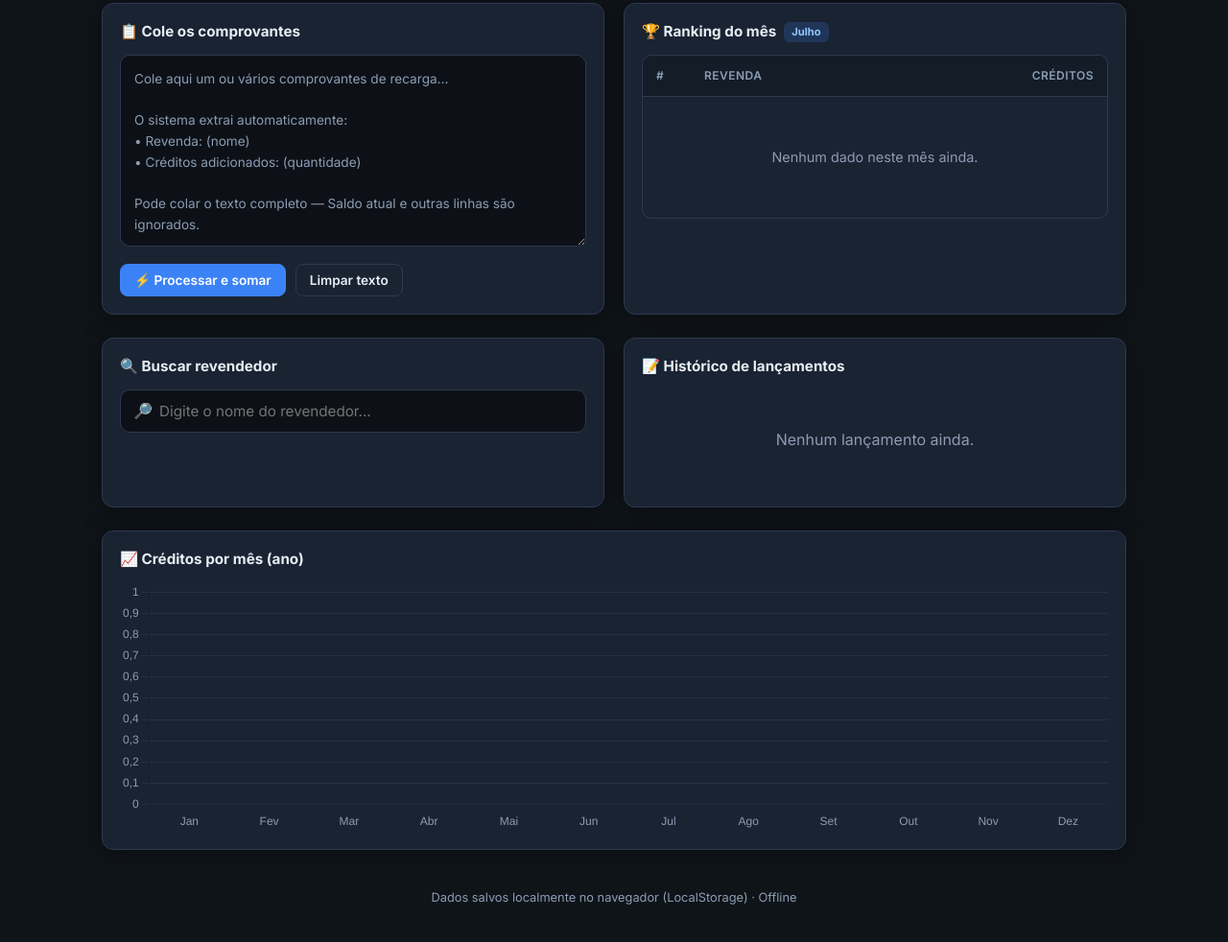
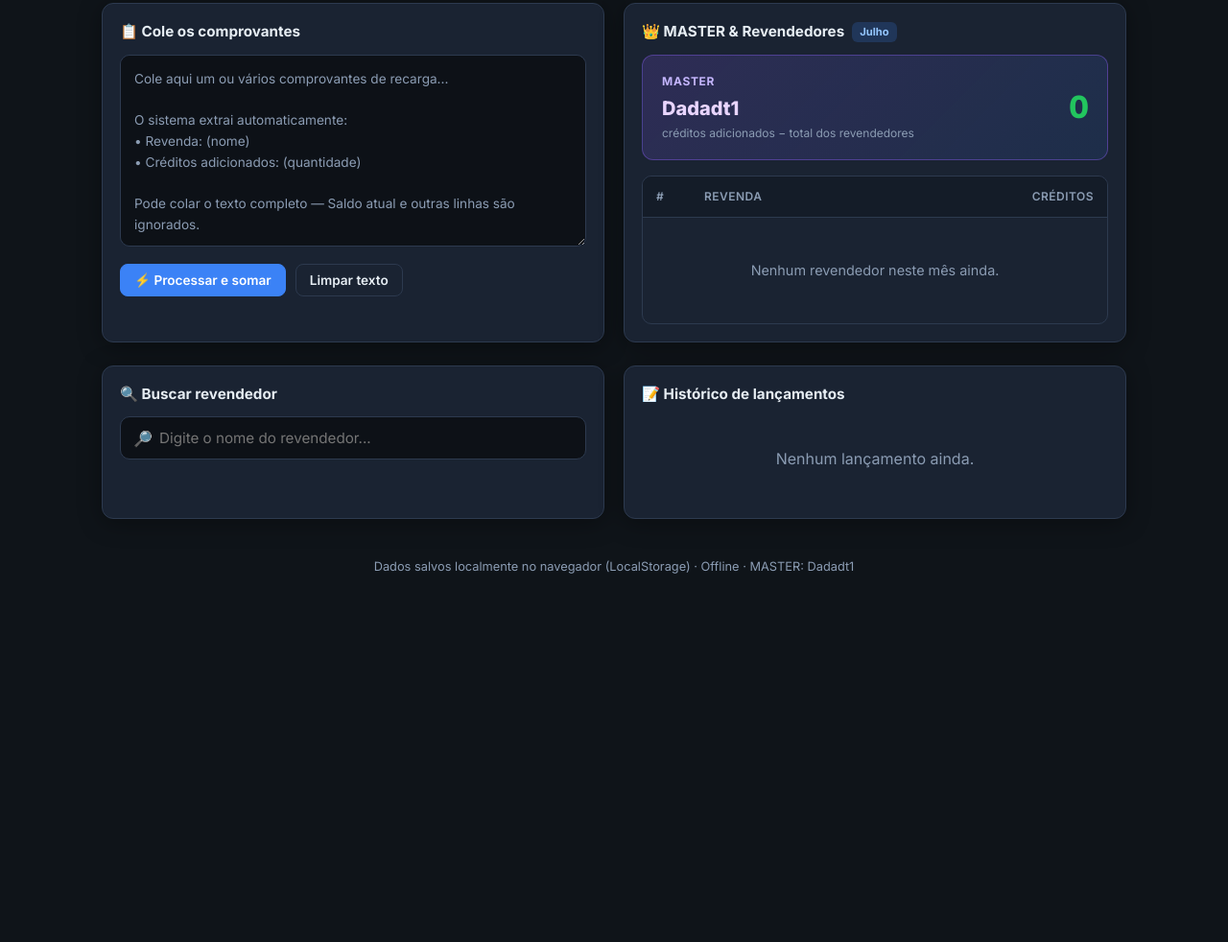
Before and after one commit to dtzao/renovacao, a plain HTML site: page index.html in a window 1280 px wide. Shown: the part 328-1310 px from the top of the page at 96% size. After the commit the page ends 989 px from the top, so only its background shows below. Drawn offline with nearby package versions, Linux system fonts and the light colour scheme.

Commit message:
Update index.html

```diff
--- a/index.html
+++ b/index.html
@@ -4,7 +4,6 @@
   <meta charset="UTF-8" />
   <meta name="viewport" content="width=device-width, initial-scale=1.0" />
   <title>Painel de Renovações | Controle de Créditos</title>
-  <script src="https://cdn.jsdelivr.net/npm/chart.js@4.4.1/dist/chart.umd.min.js"></script>
   <link rel="preconnect" href="https://fonts.googleapis.com" />
   <link rel="preconnect" href="https://fonts.gstatic.com" crossorigin />
   <link href="https://fonts.googleapis.com/css2?family=Inter:wght@400;500;600;700;800&display=swap" rel="stylesheet" />
@@ -298,11 +297,53 @@
       flex-wrap: wrap;
     }
 
+    .master-box {
+      background: linear-gradient(135deg, rgba(139,92,246,0.18), rgba(59,130,246,0.12));
+      border: 1px solid rgba(139,92,246,0.4);
+      border-radius: 12px;
+      padding: 18px 20px;
+      margin-bottom: 16px;
+      display: flex;
+      align-items: center;
+      justify-content: space-between;
+      gap: 12px;
+      flex-wrap: wrap;
+    }
+
+    .master-label {
+      font-size: 0.75rem;
+      font-weight: 700;
+      text-transform: uppercase;
+      letter-spacing: 0.06em;
+      color: #c4b5fd;
+      margin-bottom: 4px;
+    }
+
+    .master-name {
+      font-size: 1.25rem;
+      font-weight: 800;
+      color: #e9d5ff;
+    }
+
+    .master-credits {
+      font-size: 2rem;
+      font-weight: 800;
+      color: var(--success);
+      font-variant-numeric: tabular-nums;
+      letter-spacing: -0.03em;
+    }
+
+    .master-hint {
+      font-size: 0.75rem;
+      color: var(--text-muted);
+      margin-top: 2px;
+    }
+
     .table-wrap {
       overflow-x: auto;
       border-radius: 10px;
       border: 1px solid var(--border);
-      max-height: 420px;
+      max-height: 380px;
       overflow-y: auto;
     }
 
@@ -426,15 +467,15 @@
       font-size: 0.8rem;
     }
 
+    .history-chip.master-chip {
+      background: rgba(139,92,246,0.2);
+      border-color: rgba(139,92,246,0.4);
+      color: #c4b5fd;
+    }
+
     .history-chip span {
       color: var(--success);
       margin-left: 4px;
-    }
-
-    .chart-container {
-      position: relative;
-      height: 260px;
-      margin-top: 8px;
     }
 
     .search-result {
@@ -512,7 +553,7 @@
 
     .empty {
       text-align: center;
-      padding: 40px 20px;
+      padding: 32px 20px;
       color: var(--text-muted);
     }
 
@@ -598,7 +639,6 @@
       </div>
     </header>
 
-    <!-- Dashboard -->
     <div class="dashboard" id="dashboard">
       <div class="card stat-card">
         <div class="stat-label">Total de Créditos (mês)</div>
@@ -617,14 +657,11 @@
       </div>
     </div>
 
-    <!-- Month tabs -->
     <div class="tabs-wrap">
       <div class="tabs" id="monthTabs"></div>
     </div>
 
-    <!-- Main content -->
     <div class="main-grid">
-      <!-- Left: Input -->
       <div class="card">
         <div class="section-title">📋 Cole os comprovantes</div>
         <textarea id="pasteArea" placeholder="Cole aqui um ou vários comprovantes de recarga...
@@ -633,16 +670,29 @@ O sistema extrai automaticamente:
 • Revenda: (nome)
 • Créditos adicionados: (quantidade)
 
-Pode colar o texto completo — Saldo atual e outras linhas são ignorados."></textarea>
+Pode colar o texto completo — Saldo atual e outras linhas são ignorados.
+
+Lógica MASTER: créditos do Dadadt1 − total dos revendedores = saldo do MASTER."></textarea>
         <div class="process-row">
           <button class="btn btn-primary" onclick="processText()">⚡ Processar e somar</button>
           <button class="btn" onclick="document.getElementById('pasteArea').value=''">Limpar texto</button>
         </div>
       </div>
 
-      <!-- Right: Ranking table (principal) -->
       <div class="card">
-        <div class="section-title">🏆 Ranking do mês <span class="badge" id="monthBadge">Janeiro</span></div>
+        <div class="section-title">👑 MASTER &amp; Revendedores <span class="badge" id="monthBadge">Janeiro</span></div>
+
+        <div class="master-box" id="masterBox">
+          <div>
+            <div class="master-label">MASTER</div>
+            <div class="master-name" id="masterName">Dadadt1</div>
+            <div class="master-hint" id="masterHint">créditos adicionados − total dos revendedores</div>
+          </div>
+          <div style="text-align:right">
+            <div class="master-credits" id="masterCredits">0</div>
+          </div>
+        </div>
+
         <div class="table-wrap">
           <table>
             <thead>
@@ -653,14 +703,13 @@ Pode colar o texto completo — Saldo atual e outras linhas são ignorados."></t
               </tr>
             </thead>
             <tbody id="rankingBody">
-              <tr><td colspan="3"><div class="empty">Nenhum dado neste mês ainda.</div></td></tr>
+              <tr><td colspan="3"><div class="empty">Nenhum revendedor neste mês ainda.</div></td></tr>
             </tbody>
           </table>
         </div>
       </div>
     </div>
 
-    <!-- Search + History -->
     <div class="main-grid">
       <div class="card">
         <div class="section-title">🔍 Buscar revendedor</div>
@@ -679,16 +728,8 @@ Pode colar o texto completo — Saldo atual e outras linhas são ignorados."></t
       </div>
     </div>
 
-    <!-- Chart -->
-    <div class="card" style="margin-top:20px">
-      <div class="section-title">📈 Créditos por mês (ano)</div>
-      <div class="chart-container">
-        <canvas id="yearChart"></canvas>
-      </div>
-    </div>
-
     <footer>
-      Dados salvos localmente no navegador (LocalStorage) · Offline
+      Dados salvos localmente no navegador (LocalStorage) · Offline · MASTER: Dadadt1
     </footer>
   </div>
 
@@ -726,8 +767,9 @@ Pode colar o texto completo — Saldo atual e outras linhas são ignorados."></t
       'jul', 'ago', 'set', 'out', 'nov', 'dez'
     ];
 
+    const MASTER_NAME = 'Dadadt1';
+
     let currentMonth = new Date().getMonth();
-    let chartInstance = null;
 
     function getData() {
       try {
@@ -755,7 +797,34 @@ Pode colar o texto completo — Saldo atual e outras linhas são ignorados."></t
       return MONTH_KEYS[idx];
     }
 
-    // Extrai APENAS Revenda + Créditos adicionados (ignora saldo, agradecimentos etc.)
+    function isMaster(name) {
+      return name.trim().toLowerCase() === MASTER_NAME.toLowerCase();
+    }
+
+    function calcMasterAndOthers(resellers) {
+      let masterRaw = 0;
+      let othersTotal = 0;
+      const others = [];
+
+      Object.entries(resellers || {}).forEach(([name, credits]) => {
+        if (isMaster(name)) {
+          masterRaw += credits;
+        } else {
+          othersTotal += credits;
+          others.push({ name, credits });
+        }
+      });
+
+      others.sort((a, b) => b.credits - a.credits);
+
+      return {
+        masterRaw,
+        othersTotal,
+        masterDisplay: masterRaw - othersTotal,
+        others
+      };
+    }
+
     function parseComprovantes(text) {
       const results = [];
       const cleaned = text.replace(/\r\n/g, '\n').replace(/\r/g, '\n');
@@ -782,7 +851,6 @@ Pode colar o texto completo — Saldo atual e outras linhas são ignorados."></t
         }
       }
 
-      // Fallback linha a linha
       if (results.length === 0) {
         const lines = cleaned.split('\n').map(l => l.trim()).filter(Boolean);
         let pendingName = null;
@@ -843,15 +911,14 @@ Pode colar o texto completo — Saldo atual e outras linhas são ignorados."></t
       saveData(data);
       document.getElementById('pasteArea').value = '';
       renderAll();
-      showToast(`✅ ${parsed.length} comprovante(s) processado(s)!`, 'success');
+      showToast('✅ ' + parsed.length + ' comprovante(s) processado(s)!', 'success');
     }
 
     function renderAll() {
       renderTabs();
       renderDashboard();
-      renderRanking();
+      renderMasterAndRanking();
       renderHistory();
-      renderChart();
       document.getElementById('monthBadge').textContent = MONTHS[currentMonth];
     }
 
@@ -877,40 +944,40 @@ Pode colar o texto completo — Saldo atual e outras linhas são ignorados."></t
       const data = getData();
       const key = getMonthKey(currentMonth);
       const monthData = data[key];
-      const resellers = monthData.resellers || {};
-      const names = Object.keys(resellers);
-      const total = names.reduce((s, n) => s + resellers[n], 0);
+      const calc = calcMasterAndOthers(monthData.resellers);
 
-      document.getElementById('statTotal').textContent = formatNum(total);
+      document.getElementById('statTotal').textContent = formatNum(calc.masterRaw + calc.othersTotal);
       document.getElementById('statMonthName').textContent = MONTHS[currentMonth];
-      document.getElementById('statResellers').textContent = names.length;
+      document.getElementById('statResellers').textContent = calc.others.length;
       document.getElementById('statRecords').textContent = monthData.records || 0;
     }
 
-    function renderRanking() {
+    function renderMasterAndRanking() {
       const data = getData();
       const key = getMonthKey(currentMonth);
-      const resellers = data[key].resellers || {};
-      const sorted = Object.entries(resellers)
-        .map(([name, credits]) => ({ name, credits }))
-        .sort((a, b) => b.credits - a.credits);
+      const calc = calcMasterAndOthers(data[key].resellers);
+
+      document.getElementById('masterName').textContent = MASTER_NAME;
+      document.getElementById('masterCredits').textContent = formatNum(calc.masterDisplay);
+      document.getElementById('masterHint').textContent =
+        (calc.masterRaw > 0 || calc.othersTotal > 0)
+          ? formatNum(calc.masterRaw) + ' adicionados − ' + formatNum(calc.othersTotal) + ' dos revendedores'
+          : 'créditos adicionados − total dos revendedores';
 
       const tbody = document.getElementById('rankingBody');
-      if (sorted.length === 0) {
-        tbody.innerHTML = '<tr><td colspan="3"><div class="empty">Nenhum dado neste mês ainda.</div></td></tr>';
+      if (calc.others.length === 0) {
+        tbody.innerHTML = '<tr><td colspan="3"><div class="empty">Nenhum revendedor neste mês ainda.</div></td></tr>';
         return;
       }
 
-      tbody.innerHTML = sorted.map((r, i) => {
+      tbody.innerHTML = calc.others.map((r, i) => {
         const rankClass = i === 0 ? 'rank-1' : i === 1 ? 'rank-2' : i === 2 ? 'rank-3' : 'rank-n';
         const medal = i === 0 ? '🥇' : i === 1 ? '🥈' : i === 2 ? '🥉' : (i + 1);
-        return `
-          <tr>
-            <td><span class="rank ${rankClass}">${medal}</span></td>
-            <td>${escapeHtml(r.name)}</td>
-            <td class="credits-cell" style="text-align:right">${formatNum(r.credits)}</td>
-          </tr>
-        `;
+        return '<tr>' +
+          '<td><span class="rank ' + rankClass + '">' + medal + '</span></td>' +
+          '<td>' + escapeHtml(r.name) + '</td>' +
+          '<td class="credits-cell" style="text-align:right">' + formatNum(r.credits) + '</td>' +
+          '</tr>';
       }).join('');
     }
 
@@ -931,72 +998,15 @@ Pode colar o texto completo — Saldo atual e outras linhas são ignorados."></t
           day: '2-digit', month: '2-digit', year: 'numeric',
           hour: '2-digit', minute: '2-digit'
         });
-        const chips = (h.entries || []).map(e =>
-          `<span class="history-chip">${escapeHtml(e.name)} <span>+${formatNum(e.credits)}</span></span>`
-        ).join('');
-        return `
-          <div class="history-item">
-            <div class="history-time">${timeStr}</div>
-            <div class="history-entries">${chips}</div>
-          </div>
-        `;
+        const chips = (h.entries || []).map(e => {
+          const cls = isMaster(e.name) ? 'history-chip master-chip' : 'history-chip';
+          return '<span class="' + cls + '">' + escapeHtml(e.name) + ' <span>+' + formatNum(e.credits) + '</span></span>';
+        }).join('');
+        return '<div class="history-item">' +
+          '<div class="history-time">' + timeStr + '</div>' +
+          '<div class="history-entries">' + chips + '</div>' +
+          '</div>';
       }).join('');
-    }
-
-    function renderChart() {
-      const data = getData();
-      const totals = MONTH_KEYS.map(k => {
-        const res = data[k].resellers || {};
-        return Object.values(res).reduce((s, v) => s + v, 0);
-      });
-
-      const ctx = document.getElementById('yearChart').getContext('2d');
-      if (chartInstance) chartInstance.destroy();
-
-      chartInstance = new Chart(ctx, {
-        type: 'bar',
-        data: {
-          labels: MONTHS.map(m => m.slice(0, 3)),
-          datasets: [{
-            label: 'Créditos',
-            data: totals,
-            backgroundColor: MONTH_KEYS.map((_, i) =>
-              i === currentMonth ? 'rgba(59,130,246,0.85)' : 'rgba(59,130,246,0.35)'
-            ),
-            borderColor: MONTH_KEYS.map((_, i) =>
-              i === currentMonth ? 'rgb(59,130,246)' : 'rgba(59,130,246,0.5)'
-            ),
-            borderWidth: 1,
-            borderRadius: 6
-          }]
-        },
-        options: {
-          responsive: true,
-          maintainAspectRatio: false,
-          plugins: {
-            legend: { display: false },
-            tooltip: {
-              callbacks: {
-                label: ctx => formatNum(ctx.raw) + ' créditos'
-              }
-            }
-          },
-          scales: {
-            y: {
-              beginAtZero: true,
-              grid: { color: 'rgba(45,58,79,0.6)' },
-              ticks: {
-                color: '#8b9cb3',
-                callback: v => formatNum(v)
-              }
-            },
-            x: {
-              grid: { display: false },
-              ticks: { color: '#8b9cb3' }
-            }
-          }
-        }
-      });
     }
 
     function searchReseller() {
@@ -1031,17 +1041,12 @@ Pode colar o texto completo — Saldo atual e outras linhas são ignorados."></t
 
       let html = '';
       matches.forEach((info, name) => {
-        html += `<h4>${escapeHtml(name)}</h4>`;
-        html += '<div class="month-grid">';
+        const label = isMaster(name) ? '👑 ' + escapeHtml(name) + ' (MASTER)' : escapeHtml(name);
+        html += '<h4>' + label + '</h4><div class="month-grid">';
         MONTHS.forEach((m, i) => {
           const val = info.months[i] || 0;
           if (val > 0) {
-            html += `
-              <div class="month-pill">
-                <div class="m-name">${m.slice(0, 3)}</div>
-                <div class="m-val">${formatNum(val)}</div>
-              </div>
-            `;
+            html += '<div class="month-pill"><div class="m-name">' + m.slice(0, 3) + '</div><div class="m-val">' + formatNum(val) + '</div></div>';
           }
         });
         html += '</div>';
@@ -1071,7 +1076,7 @@ Pode colar o texto completo — Saldo atual e outras linhas são ignorados."></t
       saveData(data);
       closeModal('modalClearMonth');
       renderAll();
-      showToast(`Mês ${MONTHS[currentMonth]} limpo.`, 'info');
+      showToast('Mês ' + MONTHS[currentMonth] + ' limpo.', 'info');
     }
 
     function clearAllData() {
@@ -1092,17 +1097,18 @@ Pode colar o texto completo — Saldo atual e outras linhas são ignorados."></t
       return div.innerHTML;
     }
 
-    function showToast(msg, type = 'info') {
+    function showToast(msg, type) {
+      type = type || 'info';
       const el = document.getElementById('toast');
       el.textContent = msg;
       el.className = 'toast ' + type + ' show';
       clearTimeout(window._toastTimer);
-      window._toastTimer = setTimeout(() => {
+      window._toastTimer = setTimeout(function() {
         el.classList.remove('show');
       }, 3200);
     }
 
-    document.getElementById('pasteArea').addEventListener('keydown', (e) => {
+    document.getElementById('pasteArea').addEventListener('keydown', function(e) {
       if (e.ctrlKey && e.key === 'Enter') {
         e.preventDefault();
         processText();
```
